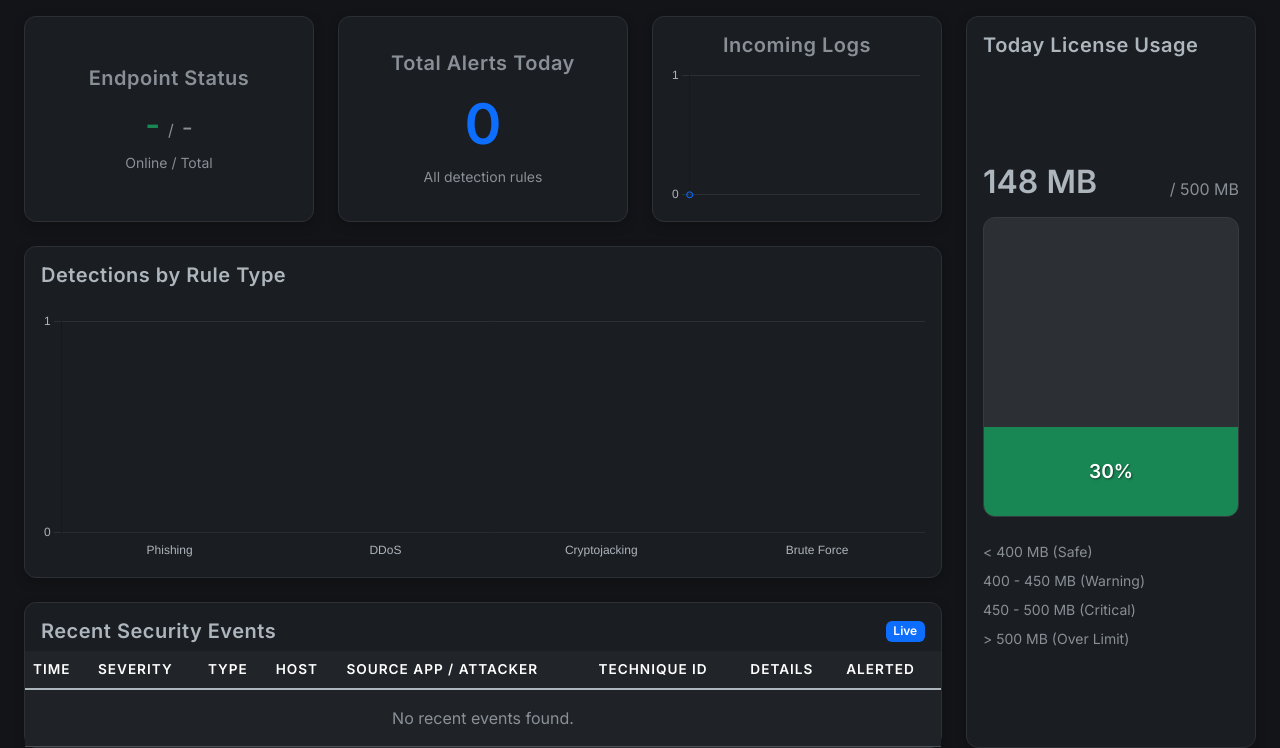
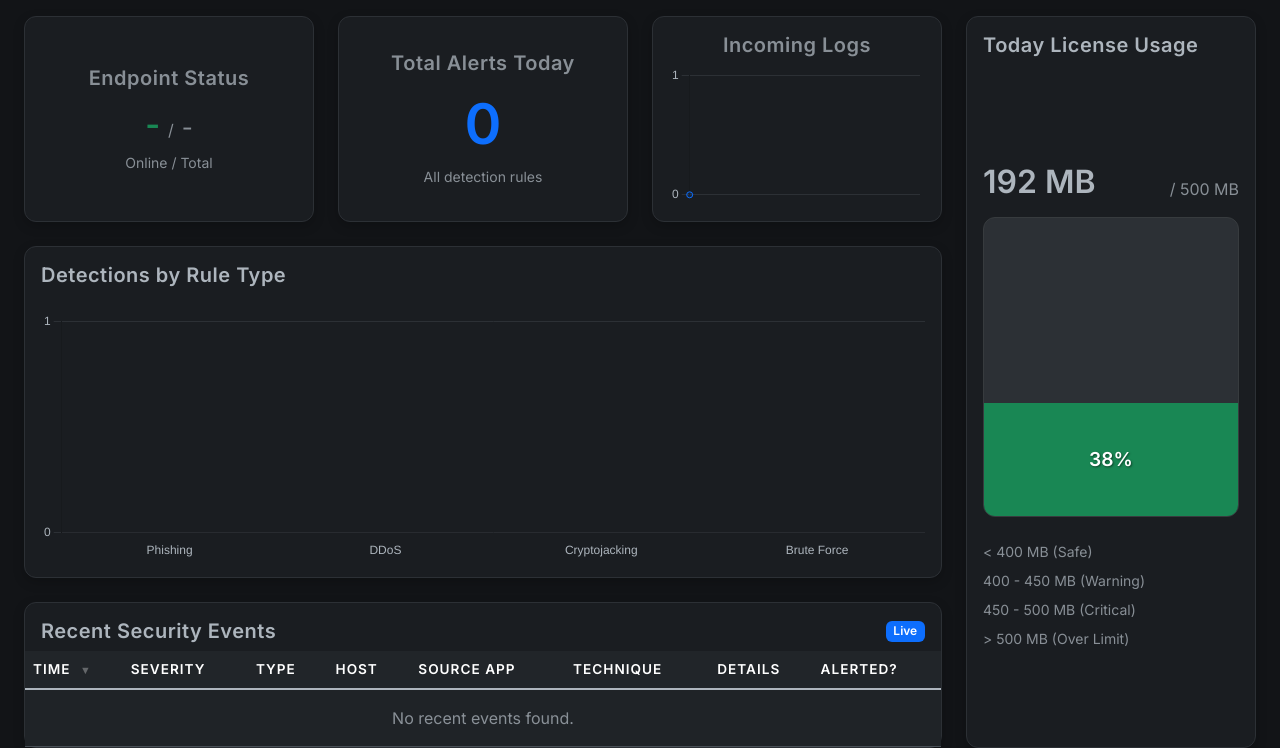
Before and after one commit to Suphatt130/SeniorProject, a Flask app: page / in a window 1280 px wide. Shown: the part 146-894 px from the top of the page. Run offline with Flask 3, Linux system fonts and the light colour scheme; data that the repository does not hold is empty.

Commit message:
adjust front-end

```diff
--- a/SeniorCode/license_status.json
+++ b/SeniorCode/license_status.json
@@ -1 +1 @@
-{"mb": 148.0, "pct": 29.6}
+{"mb": 192.2, "pct": 38.44}
--- a/SeniorCode/web/static/style.css
+++ b/SeniorCode/web/static/style.css
@@ -71,3 +71,30 @@ body {
     background-color: var(--bs-orange) !important;
     color: #000;
 }
+
+th[onclick] {
+    cursor: pointer;
+    user-select: none;
+    transition: background-color 0.2s;
+}
+
+th[onclick]:hover {
+    background-color: #343a40;
+    color: #fff;
+}
+
+.sort-icon {
+    font-size: 0.8em;
+    margin-left: 5px;
+    opacity: 0.3;
+}
+
+th.sorted-asc .sort-icon::after {
+    content: "▲";
+    opacity: 1;
+}
+
+th.sorted-desc .sort-icon::after {
+    content: "▼";
+    opacity: 1;
+}
--- a/SeniorCode/web/templates/index.html
+++ b/SeniorCode/web/templates/index.html
@@ -84,14 +84,14 @@
                                     <table class="table table-hover table-striped mb-0 align-middle">
                                         <thead class="table-dark">
                                             <tr>
-                                                <th>Time</th>
-                                                <th>Severity</th>
-                                                <th>Type</th>
-                                                <th>Host</th>
-                                                <th>Source App / Attacker</th>
-                                                <th>Technique ID</th>
+                                                <th onclick="sortTable('time')">Time <span class="sort-icon" id="icon-time"></span></th>
+                                                <th onclick="sortTable('severity')">Severity <span class="sort-icon" id="icon-severity"></span></th>
+                                                <th onclick="sortTable('type')">Type <span class="sort-icon" id="icon-type"></span></th>
+                                                <th onclick="sortTable('host')">Host <span class="sort-icon" id="icon-host"></span></th>
+                                                <th onclick="sortTable('source')">Source App <span class="sort-icon" id="icon-source"></span></th>
+                                                <th onclick="sortTable('extra')">Technique <span class="sort-icon" id="icon-extra"></span></th>
                                                 <th>Details</th>
-                                                <th>Alerted</th>
+                                                <th onclick="sortTable('alert')">Alerted? <span class="sort-icon" id="icon-alert"></span></th>
                                             </tr>
                                         </thead>
                                         <tbody id="log-table-body" class="table-group-divider">
```
Also changed, not shown: SeniorCode/web/static/script.js (+65 -4 lines).
